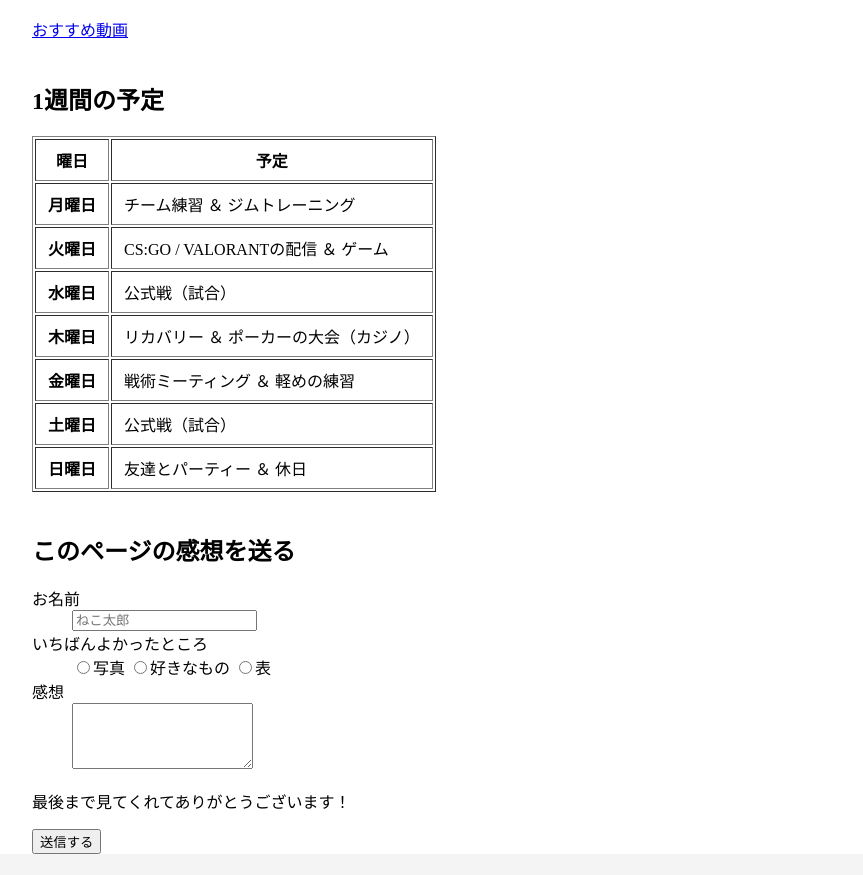
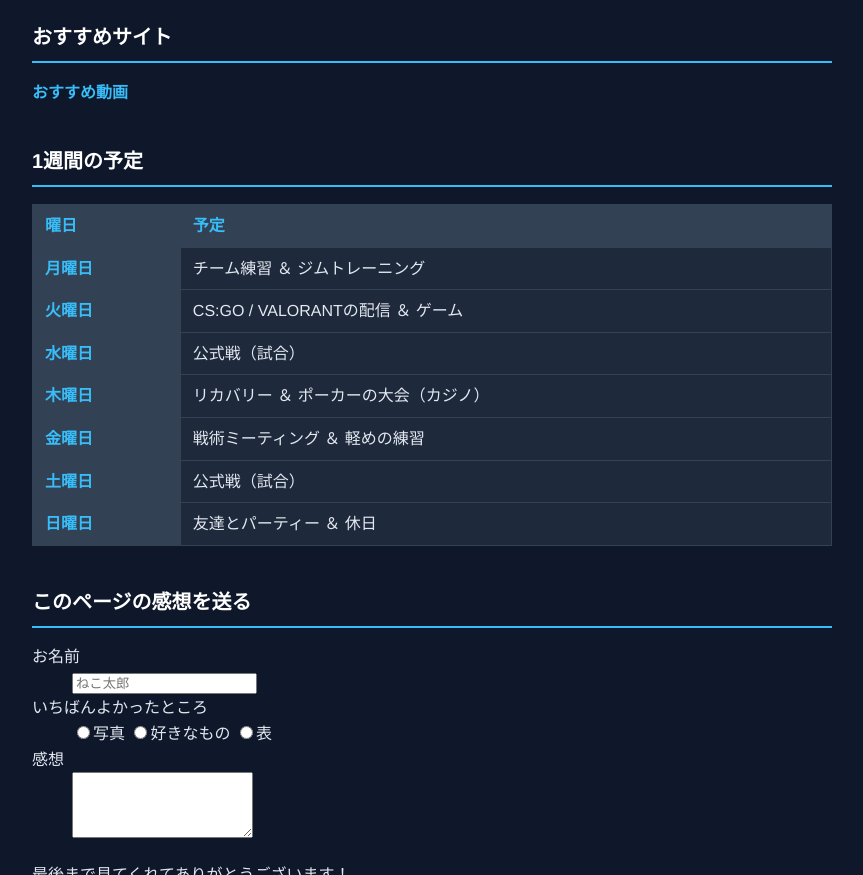
Before and after one commit to AriMarixx/profile, a plain HTML site: page index.html in a window 1280 px wide. Shown: the part 1925-2800 px from the top of the page, without its empty margins (208-1071 px from the left). Drawn offline with Linux system fonts and the light colour scheme.

Commit message:
デザインを変更

```diff
--- a/css/style.css
+++ b/css/style.css
@@ -1,11 +1,13 @@
-main {
-    max-width: 800px;
-    margin: 0 auto;
-    padding: 0 16px;
+body {
+    font-family: 'Helvetica Neue', Arial, sans-serif;
+    margin: 0;
+    background-color: #0f172a;
+    color: #e2e8f0;
+    line-height: 1.6;
 }
 
 header, footer {
-    background-color: #f4f4f4;
+    background-color: #1e293b;
     padding: 20px;
     text-align: center;
 }
@@ -13,17 +15,80 @@ header, footer {
 nav a {
     display: inline-block;
     padding: 6px 12px;
-    background-color: #ffffff;
+    background-color: #38bdf8;
     border-radius: 999px;
-    color: #333333;
+    color: #0f172a;
     text-decoration: none;
+    font-weight: bold;
     margin: 0 4px;
 }
 
+main {
+    max-width: 800px;
+    margin: 0 auto;
+    padding: 20px 16px;
+}
+
+img {
+    max-width: 100%;
+    height: auto;
+    border-radius: 12px;
+    box-shadow: 0 8px 20px rgba(0, 0, 0, 0.4);
+    margin: 15px 0;
+}
+
+h1 {
+    color: #38bdf8;
+    font-size: 32px;
+    margin-bottom: 10px;
+}
+
 h2 {
+    color: #ffffff;
+    font-size: 20px;
+    border-bottom: 2px solid #38bdf8;
+    padding-bottom: 8px;
     margin-top: 40px;
+}
+
+table {
+    width: 100%;
+    border-collapse: collapse;
+    margin-top: 15px;
+    background-color: #1e293b;
+}
+
+table, th, td {
+    border: 1px solid #334155;
 }
 
 th, td {
     padding: 8px 12px;
+    text-align: left;
 }
+
+th {
+    background-color: #334155;
+    color: #38bdf8;
+}
+
+.favorite {
+    color: #facc15;
+    font-weight: bold;
+}
+
+main a {
+    color: #38bdf8;
+    text-decoration: none;
+    font-weight: bold;
+}
+
+button {
+    background-color: #38bdf8;
+    color: #0f172a;
+    border: none;
+    padding: 10px 24px;
+    font-weight: bold;
+    border-radius: 6px;
+    cursor: pointer;
+}
```
